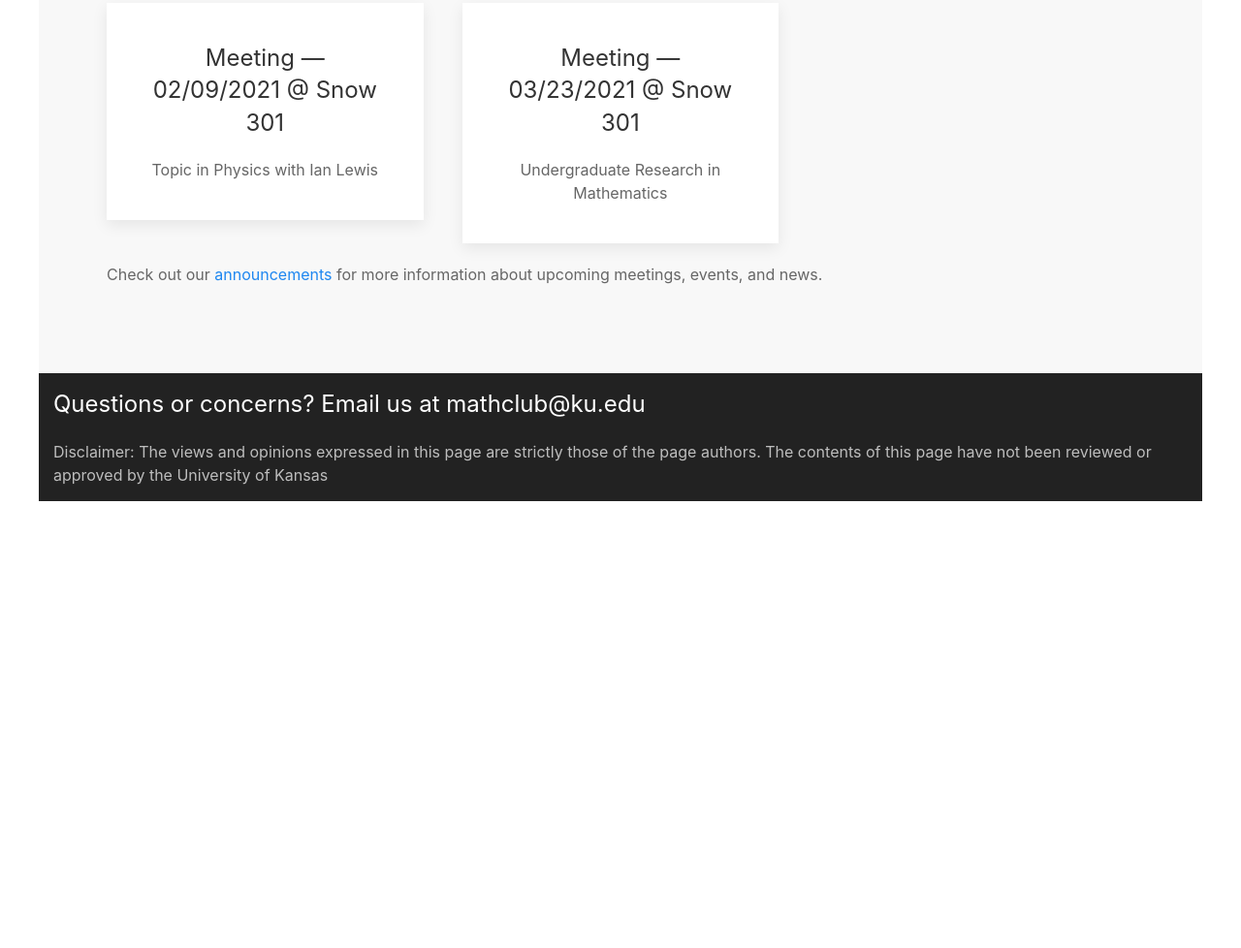
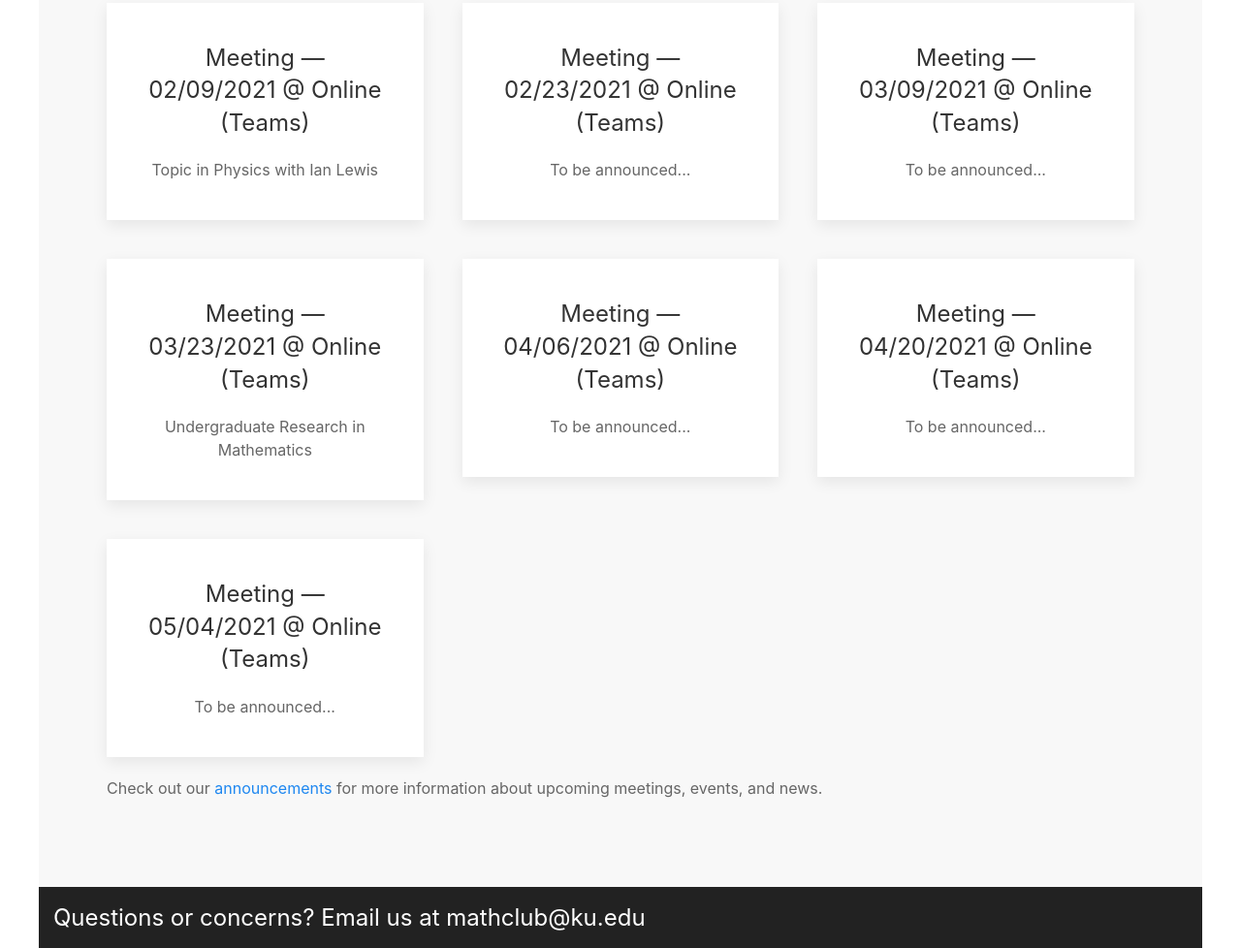
Before and after one commit to zatkins-dev/ku-math-club-site, a plain HTML site: page index.html in a window 1280 px wide. Shown: the part 1039-2017 px from the top of the page at 97% size. Before the commit the page ends 1556 px from the top, so only its background shows below. Drawn offline with nearby package versions, Linux system fonts and the light colour scheme.

Commit message:
updated tba meetings

```diff
--- a/index.html
+++ b/index.html
@@ -83,19 +83,46 @@
                 <div class="uk-child-width-1-2@s uk-child-width-1-3@s uk-text-center" uk-grid>
                     <div>
                         <div class="uk-card uk-card-default uk-card-body">
-                            <h3 class="relative-font-size">Meeting &mdash; 02/09/2021 @ Snow 301</h3>
+                            <h3 class="relative-font-size">Meeting &mdash; 02/09/2021 @ Online (Teams)</h3>
                             <p class="relative-font-size">Topic in Physics with Ian Lewis</p>
                         </div>
                     </div>
-
                     <div>
                         <div class="uk-card uk-card-default uk-card-body">
-                            <h3 class="relative-font-size">Meeting &mdash; 03/23/2021 @ Snow 301</h3>
+                            <h3 class="relative-font-size">Meeting &mdash; 02/23/2021 @ Online (Teams)</h3>
+                            <p class="relative-font-size">To be announced...</p>
+                        </div>
+                    </div>
+                    <div>
+                        <div class="uk-card uk-card-default uk-card-body">
+                            <h3 class="relative-font-size">Meeting &mdash; 03/09/2021 @ Online (Teams)</h3>
+                            <p class="relative-font-size">To be announced...</p>
+                        </div>
+                    </div>
+                    <div>
+                        <div class="uk-card uk-card-default uk-card-body">
+                            <h3 class="relative-font-size">Meeting &mdash; 03/23/2021 @ Online (Teams)</h3>
                             <p class="relative-font-size">Undergraduate Research in Mathematics</p>
                         </div>
                     </div>
-
-
+                    <div>
+                        <div class="uk-card uk-card-default uk-card-body">
+                            <h3 class="relative-font-size">Meeting &mdash; 04/06/2021 @ Online (Teams)</h3>
+                            <p class="relative-font-size">To be announced...</p>
+                        </div>
+                    </div>
+                    <div>
+                        <div class="uk-card uk-card-default uk-card-body">
+                            <h3 class="relative-font-size">Meeting &mdash; 04/20/2021 @ Online (Teams)</h3>
+                            <p class="relative-font-size">To be announced...</p>
+                        </div>
+                    </div>
+                    <div>
+                        <div class="uk-card uk-card-default uk-card-body">
+                            <h3 class="relative-font-size">Meeting &mdash; 05/04/2021 @ Online (Teams)</h3>
+                            <p class="relative-font-size">To be announced...</p>
+                        </div>
+                    </div>
                 </div>
                 <p class="relative-font-size">Check out our <a href="/announcements.html">announcements</a> for more information about upcoming meetings, events, and news.</p>
             </div>
```
